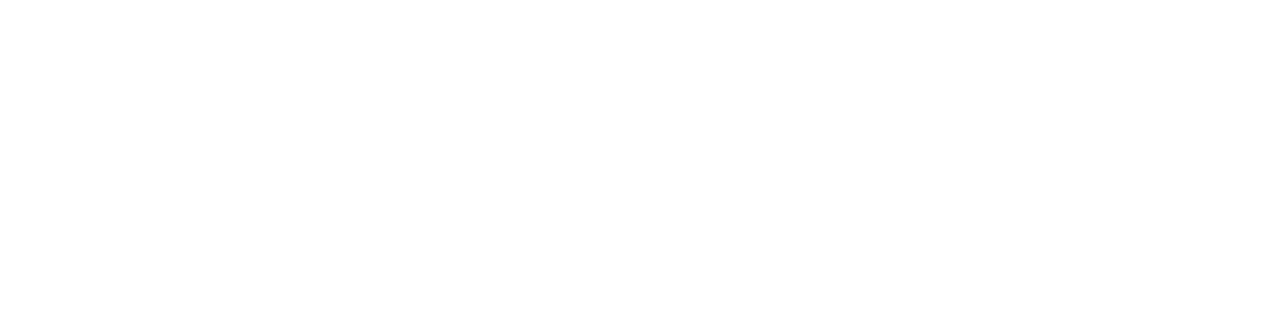
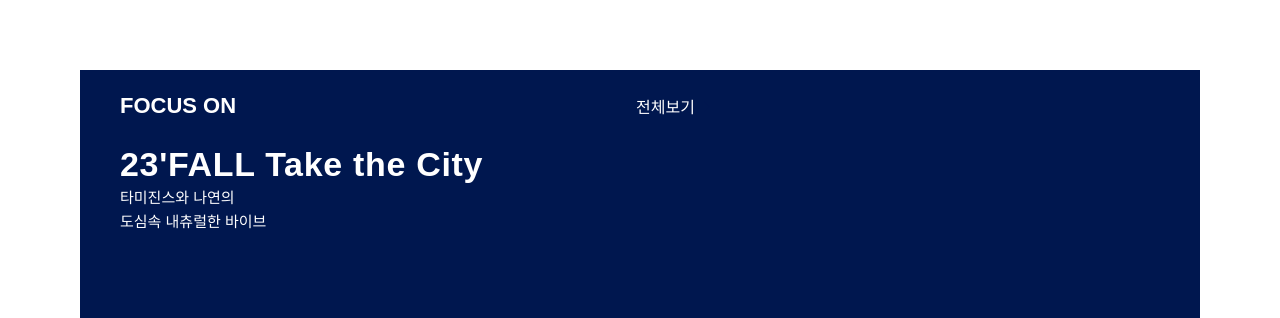
Before and after one commit to iamjiheehan/tommy_hilfiger-TS, a React (Create React App) app: page / in a window 1280 px wide. Shown: the part 3450-3768 px from the top of the page. Before the commit the page ends 3520 px from the top, so only its background shows below. Built offline with nearby package versions, Linux system fonts and the light colour scheme; a web font is replaced by a local one.

Commit message:
Update left side of FOCUS ON section

```diff
--- a/src/components/Main/Main.jsx
+++ b/src/components/Main/Main.jsx
@@ -482,7 +482,43 @@
             {/* 여섯번째 섹션 || FOCUS ON */}
             <section>
                 <Styles.Container>
+                    <Styles.MagazineWrap>
+                        <div className="left">
+                            <Styles.NewTitle className="title-wrap">
+                                <h2 className="title">FOCUS ON</h2>
+                                <div className="right-box">
+                                    <a href="#!" className="btn-more-view type-dark-blue">
+                                        <span className="text">전체보기</span>
+                                        <i className="more-arr-dark-blue"></i>
+                                    </a>
+                                </div>
+                            </Styles.NewTitle>
+                            <div className="sub-title-wrap">
+                                <span className="title">
+                                    23'FALL Take the City</span>
+                                <span className="text">
+                                    타미진스와 나연의<br />도심속 내츄럴한 바이브</span>
+                            </div>
+                            <div className="slide-container">
+                                <ul className='swiper-wrapper'>
+                                    <li className='swiper-item'>
+                                        <figure class="item-box">
+                                            <div class="item-img">
+                                                <div class="img-box">
+                                                    <a href="#!">
+                                                        <img src="https://cdn.hfashionmall.com/goods/THBR/23/09/01/GM0123090132377_0_ORGINL_1693543111205.jpg?RS=247x247&amp;AR=0&amp;CS=164x247" alt="빅 플래그 후디 스웨터" />
+                                                    </a>
+                                                </div>
+                                            </div>
+                                        </figure>
+                                    </li>
+                                </ul>
+                            </div>
+                        </div>
+                        <div className="right">
 
+                        </div>
+                    </Styles.MagazineWrap>
                 </Styles.Container>
             </section>
         </>
--- a/src/components/Main/MainStyle.js
+++ b/src/components/Main/MainStyle.js
@@ -134,6 +134,10 @@
         left: 0;
         width: 100%;
         height: 100%;
+    }
+
+    .item-img .img-box a {
+        display: block;
     }
 
     .item-box .btn-like {
@@ -674,3 +678,49 @@
 `;
 
 // 여섯번째 섹션 || FOCUS ON----------------------------------------------------------------
+
+export const MagazineWrap = styled.div`
+    background: var(--themeTextColor);
+    padding: 20px;
+
+    div {
+        text-align: left;
+    }
+
+    h2, span{
+        color : #fff !important;
+    }
+
+
+    .sub-title-wrap .title {
+    font-size: 34px;
+    font-weight: 900;
+    line-height: 44px;
+    letter-spacing: 0.02em;
+    display: block;
+}
+
+    .sub-title-wrap .text {
+        font-size: 15px;
+        line-height: 24px;
+        margin-top: 16px;
+    }
+
+    .slide-container {
+        margin-top: 37px;
+        margin-bottom: 30px;
+        overflow: hidden;
+    }
+
+    .left {
+    /* width: calc(61.6470% - 120px); */
+    width: calc(100% - 32.4133% - 120px);
+    padding-left: 20px;
+    display: -webkit-box;
+    display: -moz-box;
+    display: -webkit-flex;
+    display: -ms-flexbox;
+    display: flex;
+    flex-direction: column;
+}
+`;
```
